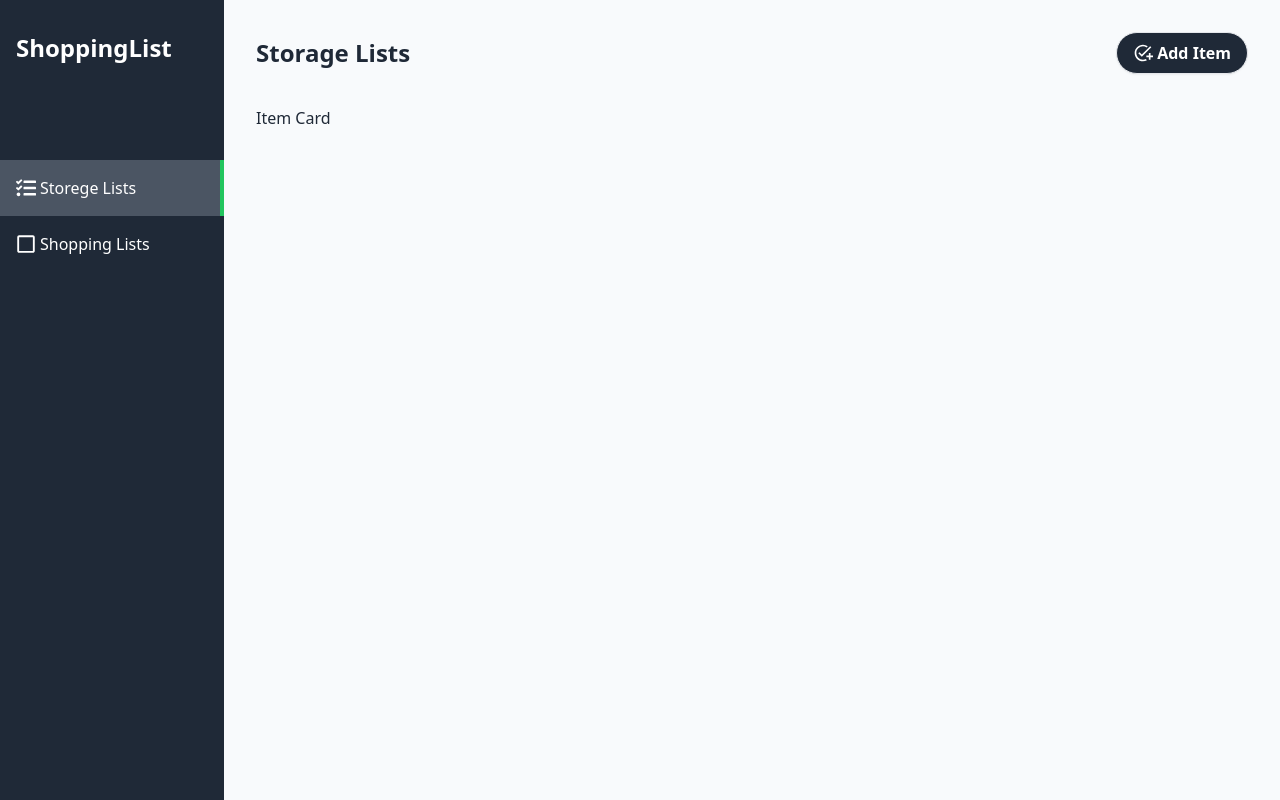
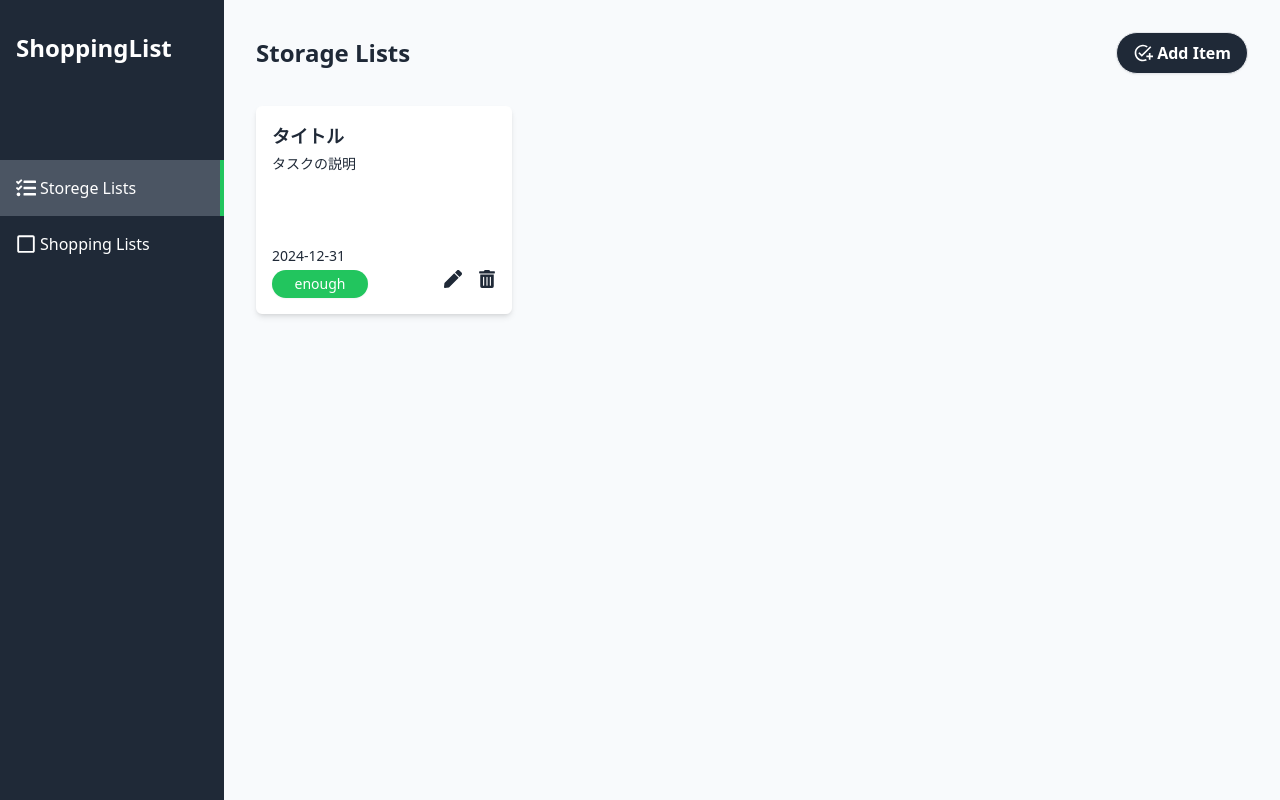
Before and after one commit to takuyan89/shopping-list, a Next.js app: page / in a window 1280 px wide. Built offline with nearby package versions, Linux system fonts and the light colour scheme.

Commit message:
item Card

```diff
--- a/src/app/(main)/page.tsx
+++ b/src/app/(main)/page.tsx
@@ -1,3 +1,4 @@
+import ItemCard from "@/components/ItemCard/ItemCard";
 import Link from "next/link";
 import { MdAddTask } from "react-icons/md";
 
@@ -14,7 +15,9 @@
           <div>Add Item</div>
         </Link>
       </header>
-      <div className="mt-8 flex flex-wrap gap-4">Item Card</div>
+      <div className="mt-8 flex flex-wrap gap-4">
+        <ItemCard />
+      </div>
     </div>
   );
 }
--- /dev/null
+++ b/src/components/ItemCard/ItemCard.tsx
@@ -0,0 +1,31 @@
+import ItemDeleteButton from "./ItemDeleteButton/ItemDeleteButton";
+import ItemEditButton from "./ItemEditButton/ItemEditButton";
+
+const ItemCard = () => {
+  return (
+    <div className="w-64 h-52 p-4 bg-white rounded-md shadow-md flex flex-col justify-between">
+      <header>
+        <h1 className="text-lg font-semibold">タイトル</h1>
+        <div className="mt-1 text-sm line-clamp-3">タスクの説明</div>
+      </header>
+      <div>
+        <div className="text-sm">2024-12-31</div>
+        <div className="flex justify-between items-center">
+          <div
+            className={`mt-1 text-sm px-2 py-1 w-24 text-center text-white rounded-full shadow-sm ${
+              true ? "bg-green-500" : "bg-red-500"
+            }`}
+          >
+            {true ? "enough" : "lack"}
+          </div>
+          <div className="flex gap-4">
+            <ItemEditButton id="1" />
+            <ItemDeleteButton id="1" />
+          </div>
+        </div>
+      </div>
+    </div>
+  );
+};
+
+export default ItemCard;
--- /dev/null
+++ b/src/components/ItemCard/ItemDeleteButton/ItemDeleteButton.tsx
@@ -0,0 +1,20 @@
+import { FaTrashAlt } from "react-icons/fa";
+
+interface ItemDeleteButtonProps {
+  id: string;
+}
+
+const ItemDeleteButton: React.FC<ItemDeleteButtonProps> = ({ id }) => {
+  return (
+    <form action="">
+      <button
+        type="submit"
+        className="hover:text-gray-700 text-lg cursor-pointer"
+      >
+        <FaTrashAlt />
+      </button>
+    </form>
+  );
+};
+
+export default ItemDeleteButton;
--- /dev/null
+++ b/src/components/ItemCard/ItemEditButton/ItemEditButton.tsx
@@ -0,0 +1,16 @@
+import Link from "next/link";
+import { FaPen } from "react-icons/fa";
+
+interface ItemEditButtonProps {
+  id: string;
+}
+
+const ItemEditButton: React.FC<ItemEditButtonProps> = ({ id }) => {
+  return (
+    <Link href={`/edit/${id}`}>
+      <FaPen className="hover:text-gray-700 text-lg cursor-pointer" />
+    </Link>
+  );
+};
+
+export default ItemEditButton;
```
